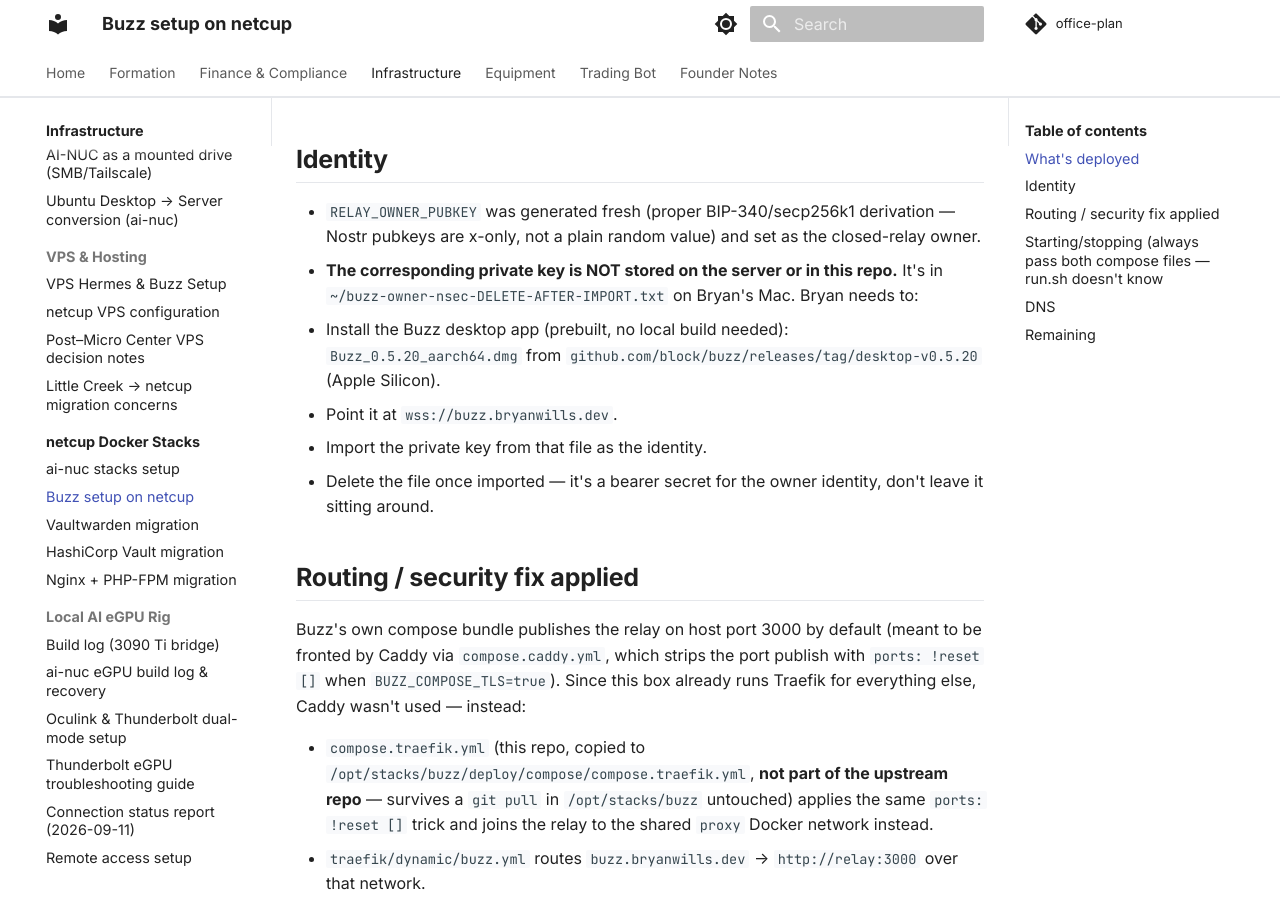
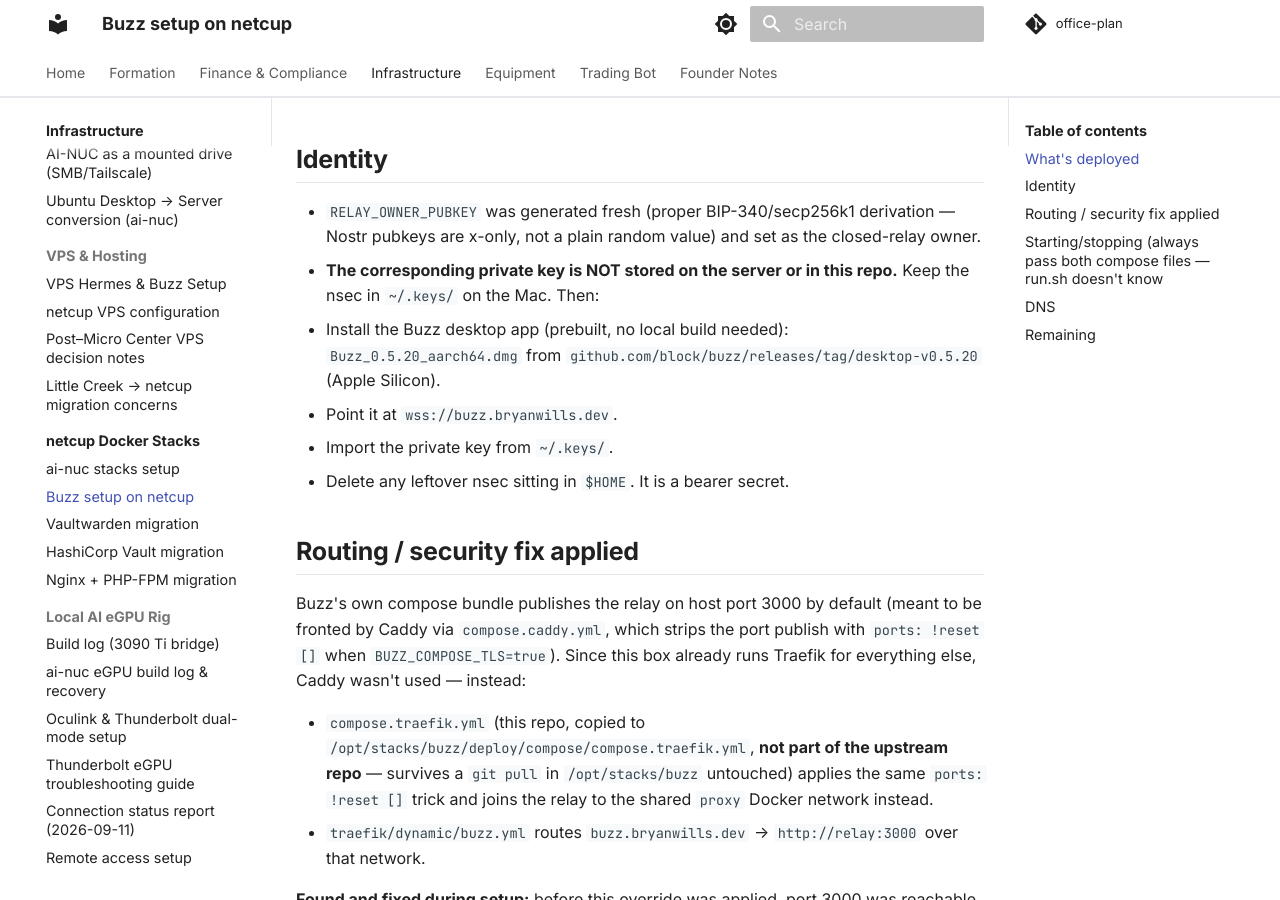
Before and after one commit to bryanwills/office-plan, an MkDocs documentation site: the page built from docs/infrastructure/stacks/buzz/SETUP.md, in a window 1280 px wide and 900 px high, scrolled down 497 px. Built offline with MkDocs 1.6.1 and Material for MkDocs 9.7.7, drawn with Linux system fonts in a browser that asks for light colours; comment, search, counter and statistics services are not loaded.

Commit message:
docs: capture spine, hygiene state, and drop the nsec path from Buzz setup
Record one-inbox capture, point Hermes at the hygiene apply prompt, and stop naming the Buzz owner key file in the public repo.

Co-authored-by: Cursor <cursoragent@cursor.com>

```diff
--- a/docs/infrastructure/stacks/buzz/SETUP.md
+++ b/docs/infrastructure/stacks/buzz/SETUP.md
@@ -21,15 +21,13 @@ import his owner identity.
   derivation — Nostr pubkeys are x-only, not a plain random value) and set
   as the closed-relay owner.
 - **The corresponding private key is NOT stored on the server or in this
-  repo.** It's in `~/buzz-owner-nsec-DELETE-AFTER-IMPORT.txt` on Bryan's
-  Mac. Bryan needs to:
+  repo.** Keep the nsec in `~/.keys/` on the Mac. Then:
   1. Install the Buzz desktop app (prebuilt, no local build needed):
      `Buzz_0.5.20_aarch64.dmg` from
      `github.com/block/buzz/releases/tag/desktop-v0.5.20` (Apple Silicon).
   2. Point it at `wss://buzz.bryanwills.dev`.
-  3. Import the private key from that file as the identity.
-  4. Delete the file once imported — it's a bearer secret for the owner
-     identity, don't leave it sitting around.
+  3. Import the private key from `~/.keys/`.
+  4. Delete any leftover nsec sitting in `$HOME`. It is a bearer secret.
 
 ## Routing / security fix applied
 Buzz's own compose bundle publishes the relay on host port 3000 by default
--- a/mkdocs.yml
+++ b/mkdocs.yml
@@ -88,6 +88,7 @@ nav:
       - Self-hosted Honcho on ai-nuc: infrastructure/honcho-ai-nuc-setup.md
       - Open WebUI Mac tunnel (start/stop): infrastructure/openwebui-mac-tunnel.md
       - Mac file hygiene (Open WebUI + Hermes): infrastructure/mac-file-hygiene.md
+      - Capture and build spine: infrastructure/capture-and-build-spine.md
       - Open WebUI Google Drive: infrastructure/openwebui-google-drive.md
       - SearXNG on ai-nuc: infrastructure/searxng-ai-nuc.md
       - AI-NUC to gateway SSH: infrastructure/ai-nuc-to-gateway-ssh.md
```
Also changed, not shown: PROJECT_STATE.md (+3 -1 lines), docs/infrastructure/capture-and-build-spine.md (added, +63 -0 lines).
